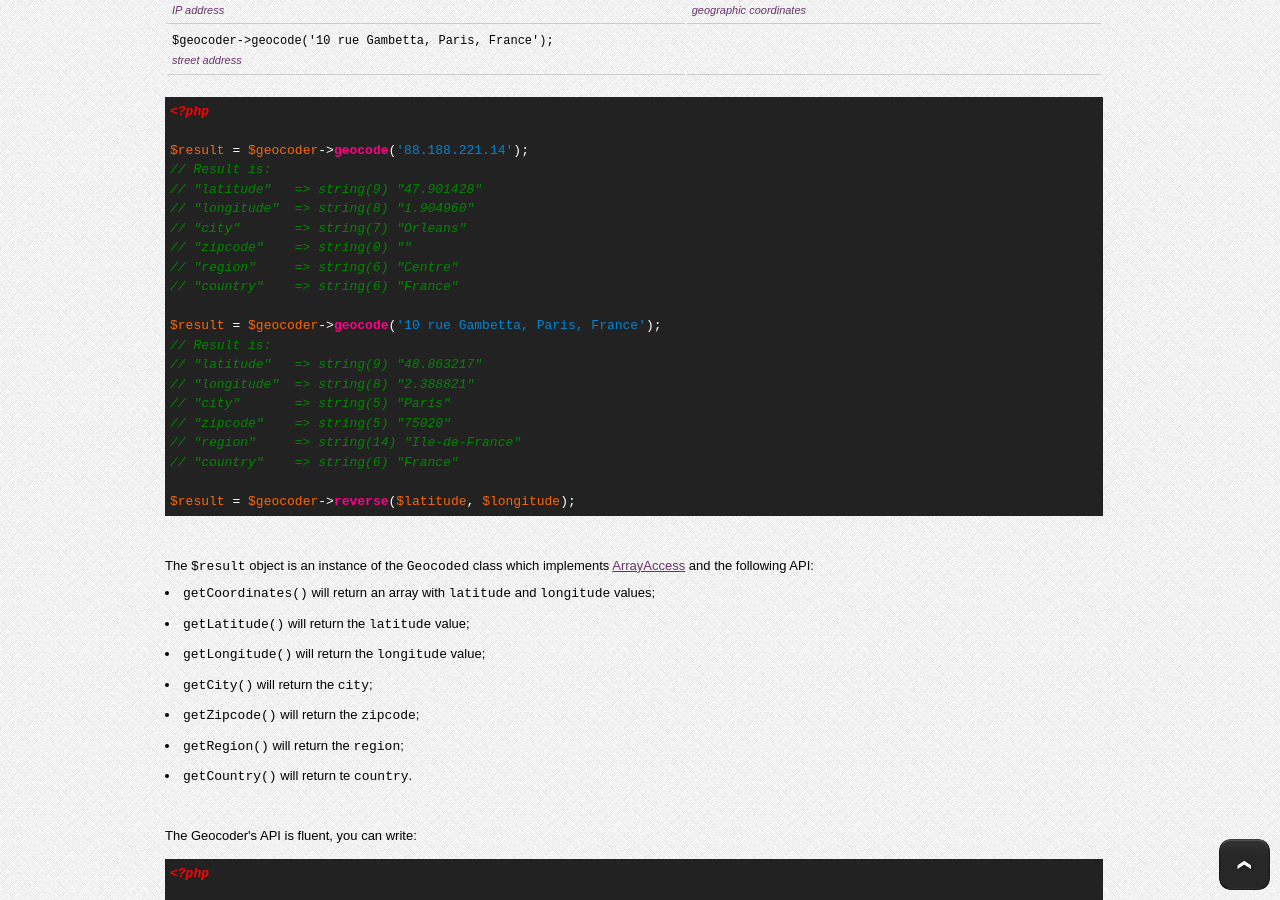
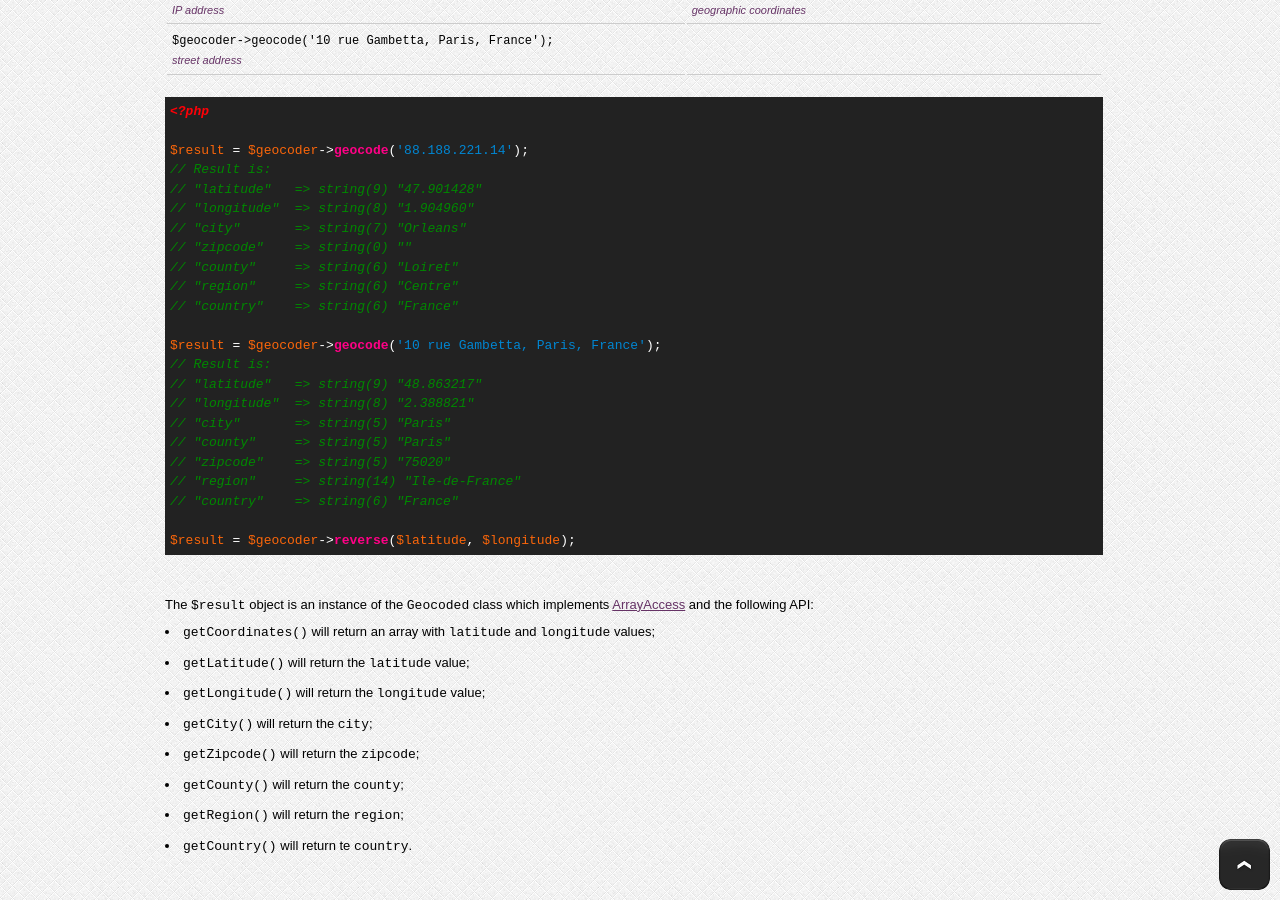
Before and after one commit to geocoder-php/Geocoder, a Jekyll site: the page built from index.markdown, in a window 1280 px wide and 900 px high, scrolled down 1179 px. Built offline with Jekyll 4.4.1, drawn with Linux system fonts in a browser that asks for light colours; nearby versions of some CDN libraries; Markdown is read by kramdown in place of the engine named in the settings.

Commit message:
Updated doc

```diff
--- a/index.markdown
+++ b/index.markdown
@@ -80,6 +80,7 @@ $result = $geocoder->geocode('88.188.221.14');
 // "longitude"  => string(8) "1.904960"
 // "city"       => string(7) "Orleans"
 // "zipcode"    => string(0) ""
+// "county"     => string(6) "Loiret"
 // "region"     => string(6) "Centre"
 // "country"    => string(6) "France"
 
@@ -88,6 +89,7 @@ $result = $geocoder->geocode('10 rue Gambetta, Paris, France');
 // "latitude"   => string(9) "48.863217"
 // "longitude"  => string(8) "2.388821"
 // "city"       => string(5) "Paris"
+// "county"     => string(5) "Paris"
 // "zipcode"    => string(5) "75020"
 // "region"     => string(14) "Ile-de-France"
 // "country"    => string(6) "France"
@@ -102,6 +104,7 @@ $result = $geocoder->reverse($latitude, $longitude);
             <li><code>getLongitude()</code> will return the <code>longitude</code> value;</li>
             <li><code>getCity()</code> will return the <code>city</code>;</li>
             <li><code>getZipcode()</code> will return the <code>zipcode</code>;</li>
+            <li><code>getCounty()</code> will return the <code>county</code>;</li>
             <li><code>getRegion()</code> will return the <code>region</code>;</li>
             <li><code>getCountry()</code> will return te <code>country</code>.</li>
         </ul>
```
